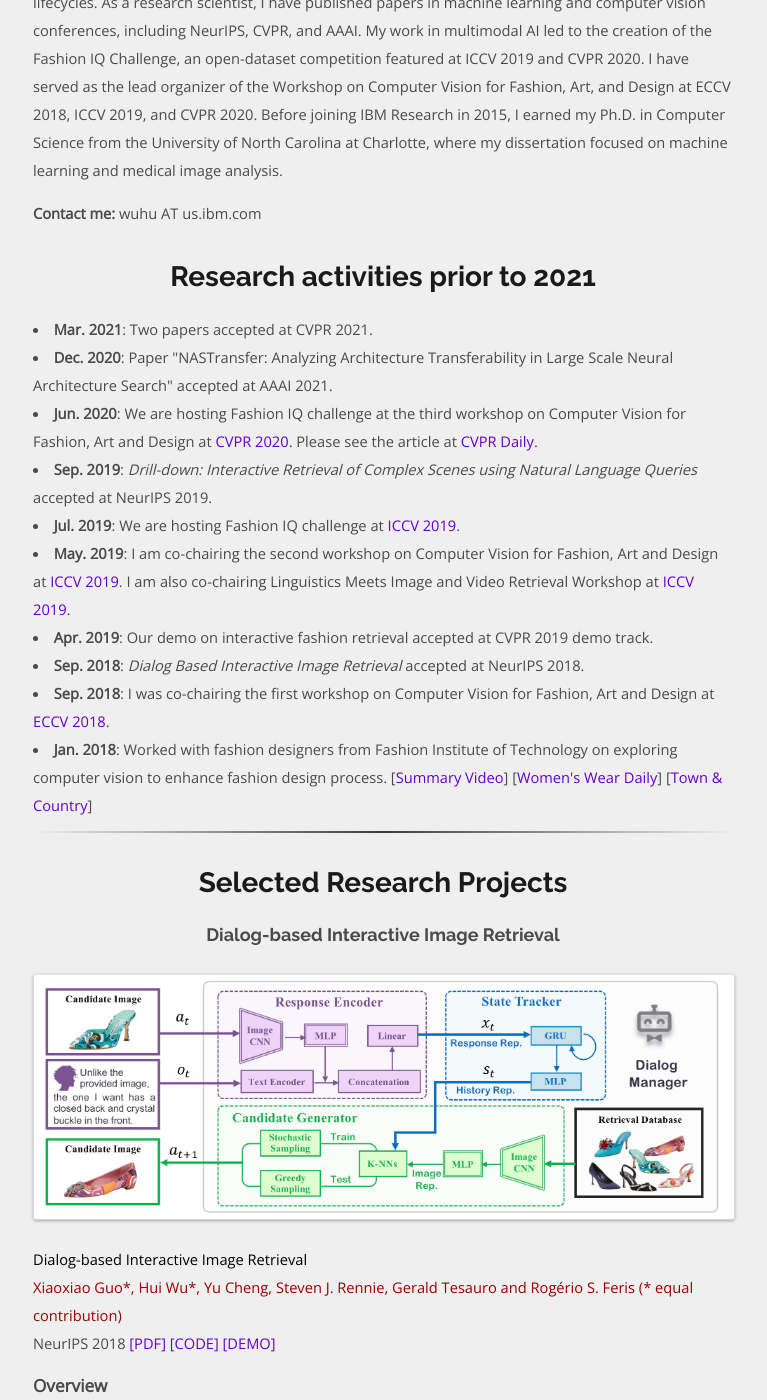
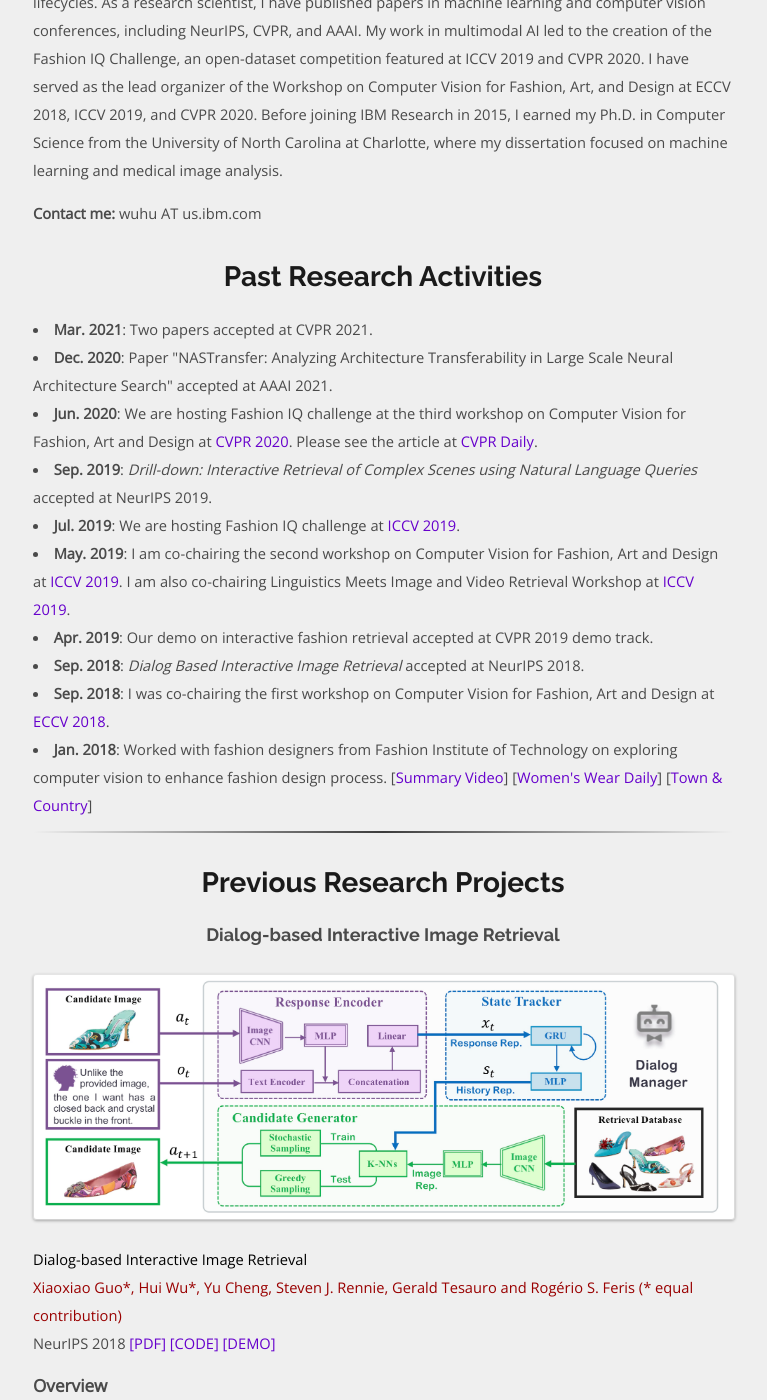
Before and after one commit to spacew/spacew.github.io, a Jekyll site: the page built from index.html, in a window 1280 px wide and 1400 px high, scrolled down 697 px. Shown: the whole window, without its empty margins (257-1024 px from the left). Built offline with Jekyll 4.4.1, drawn with Linux system fonts in a browser that asks for light colours; the list of posts is cut into pages by our own code.

Commit message:
Update index.html

```diff
--- a/index.html
+++ b/index.html
@@ -25,7 +25,7 @@ title: Home
 
 
     <article>
-        <h1 class="top-text">Research activities prior to 2021</h1>
+        <h1 class="top-text">Past Research Activities</h1>
          <ul>
              <li>
               <b>Mar. 2021</b>: Two papers accepted at CVPR 2021.
@@ -65,7 +65,7 @@ title: Home
 
     <div class="divider"></div>
 
-    <h1 class="top-text">Selected Research Projects</h1>
+    <h1 class="top-text">Previous Research Projects</h1>
 
 <p></p>
 
```
